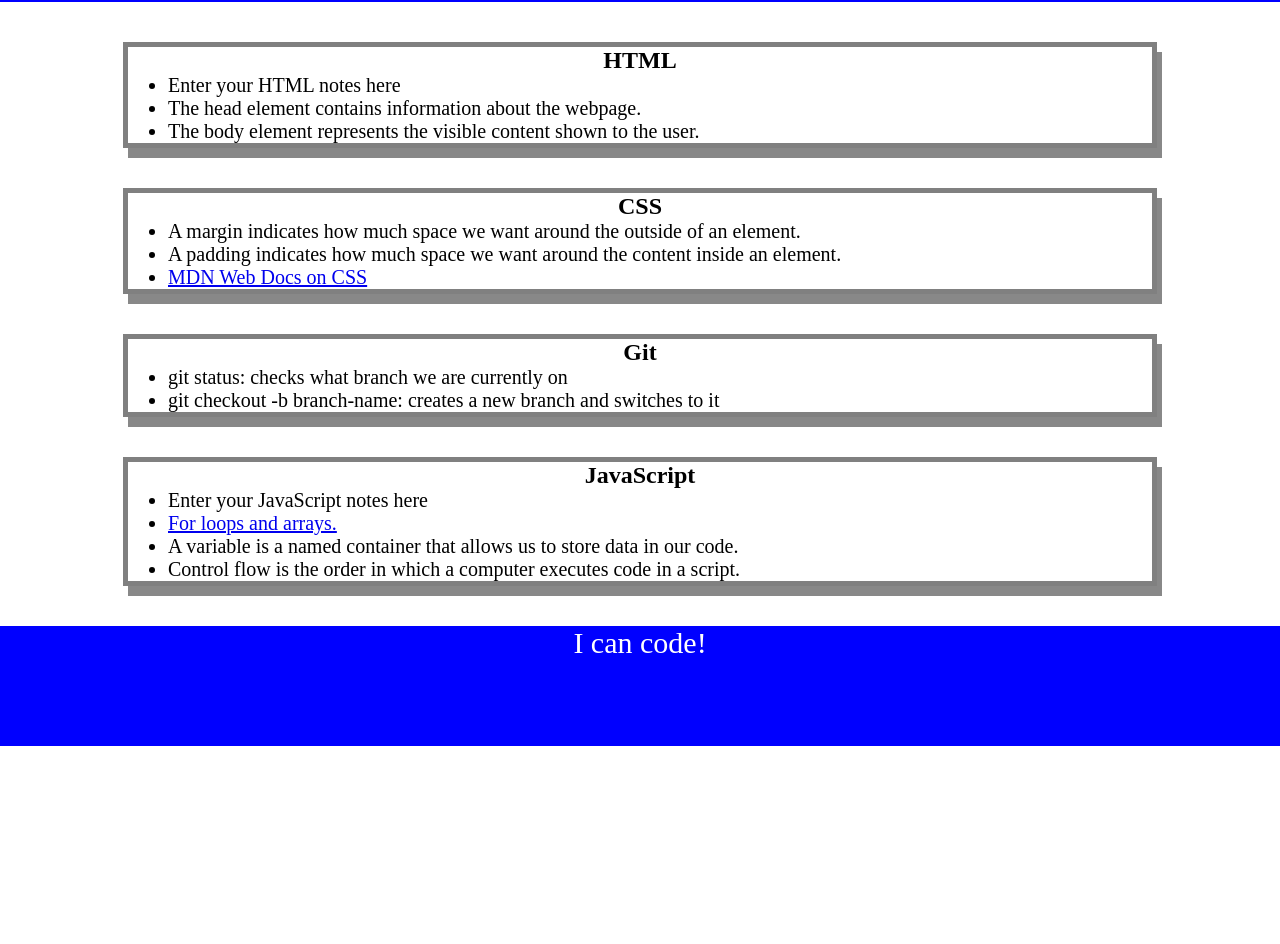
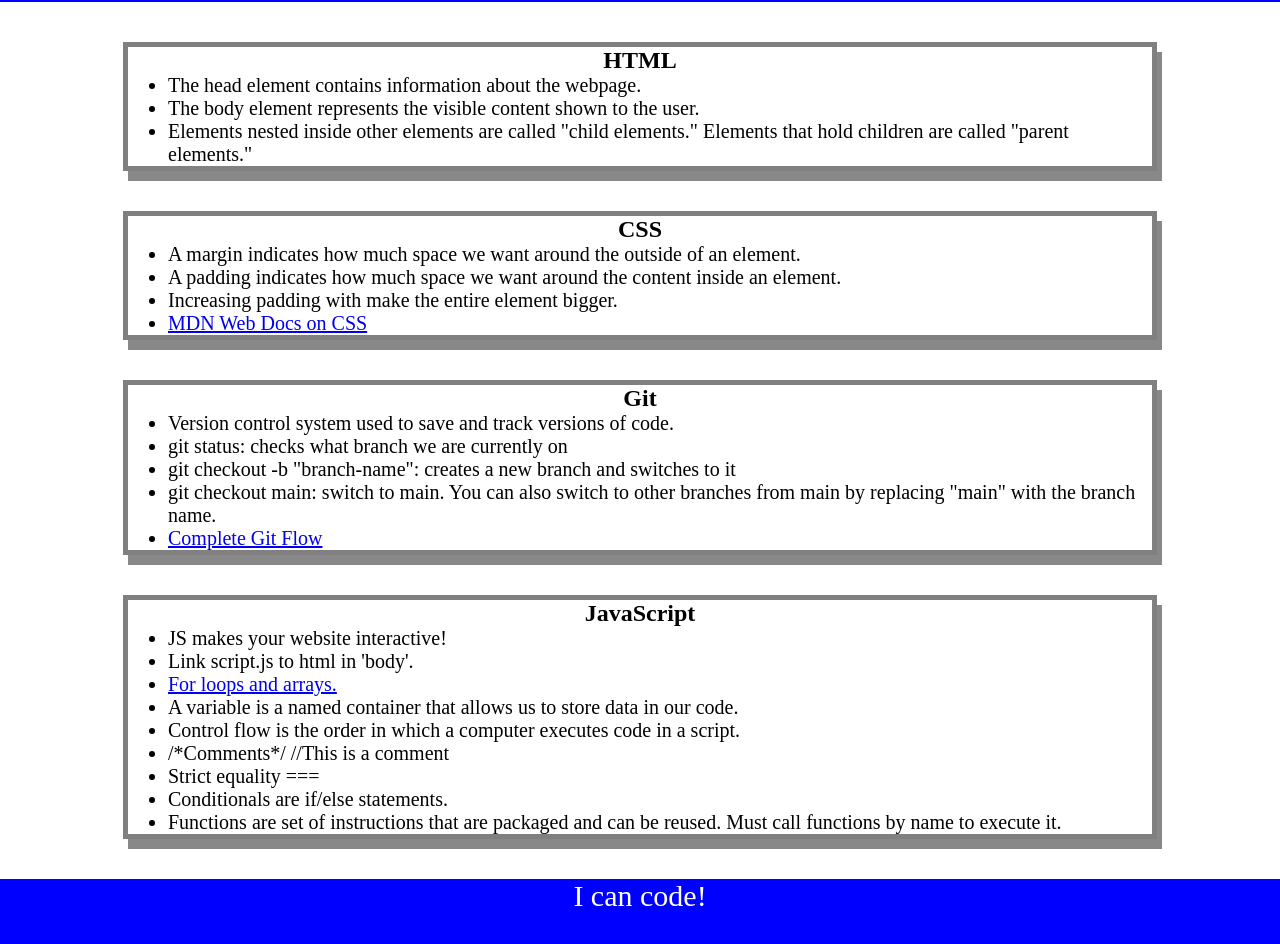
Before and after one commit to CrisSal2/prework-study-guide, a plain HTML site: page index.html in a window 1280 px wide. Shown: the part 118-1062 px from the top of the page. Before the commit the page ends 864 px from the top, so only its background shows below. Drawn offline with Linux system fonts and the light colour scheme.

Commit message:
Updaded HTML..

```diff
--- a/index.html
+++ b/index.html
@@ -17,9 +17,9 @@
       <section class="card" id="html-section">
         <h2>HTML</h2>
         <ul>
-          <li>Enter your HTML notes here</li>
           <li>The head element contains information about the webpage.</li>
           <li>The body element represents the visible content shown to the user.</li>
+          <li>Elements nested inside other elements are called "child elements." Elements that hold children are called "parent elements."</li>
         </ul>
       </section>
 
@@ -28,6 +28,7 @@
         <ul>
           <li>A margin indicates how much space we want around the outside of an element.</li>
           <li>A padding indicates how much space we want around the content inside an element.</li>
+          <li>Increasing padding with make the entire element bigger.</li>
           <li><a href="https://developer.mozilla.org/en-US/docs/Web/CSS">MDN Web Docs on CSS</a></li>
         </ul>
       </section>
@@ -35,18 +36,26 @@
       <section class="card" id="git-section">
         <h2>Git</h2>
         <ul>
+          <li>Version control system used to save and track versions of code.</li>
           <li>git status: checks what branch we are currently on</li>
-          <li>git checkout -b branch-name: creates a new branch and switches to it</li>
+          <li>git checkout -b "branch-name": creates a new branch and switches to it</li>
+          <li>git checkout main: switch to main. You can also switch to other branches from main by replacing "main" with the branch name.</li>
+          <li><a href="https://bootcampspot.instructure.com/courses/5134/pages/3-dot-1-6-complete-the-git-flow?module_item_id=1088162">Complete Git Flow</a></li>
         </ul>
       </section>
 
       <section class="card" id="javascript-section">
         <h2>JavaScript</h2>
         <ul>
-          <li>Enter your JavaScript notes here</li>
+          <li>JS makes your website interactive!</li>
+          <li>Link script.js to html in 'body'.</li>
           <li><a href="https://bootcampspot.instructure.com/courses/5134/pages/3-dot-3-5-incorporate-arrays-and-for-loops?module_item_id=1088209">For loops and arrays.</a></li>
           <li>A variable is a named container that allows us to store data in our code.</li>
           <li>Control flow is the order in which a computer executes code in a script.</li>
+          <li>/*Comments*/  //This is a comment</li>
+          <li>Strict equality ===</li>
+          <li>Conditionals are if/else statements.</li>
+          <li>Functions are set of instructions that are packaged and can be reused. Must call functions by name to execute it.</li>
         </ul>
       </section>
     </main>
```
